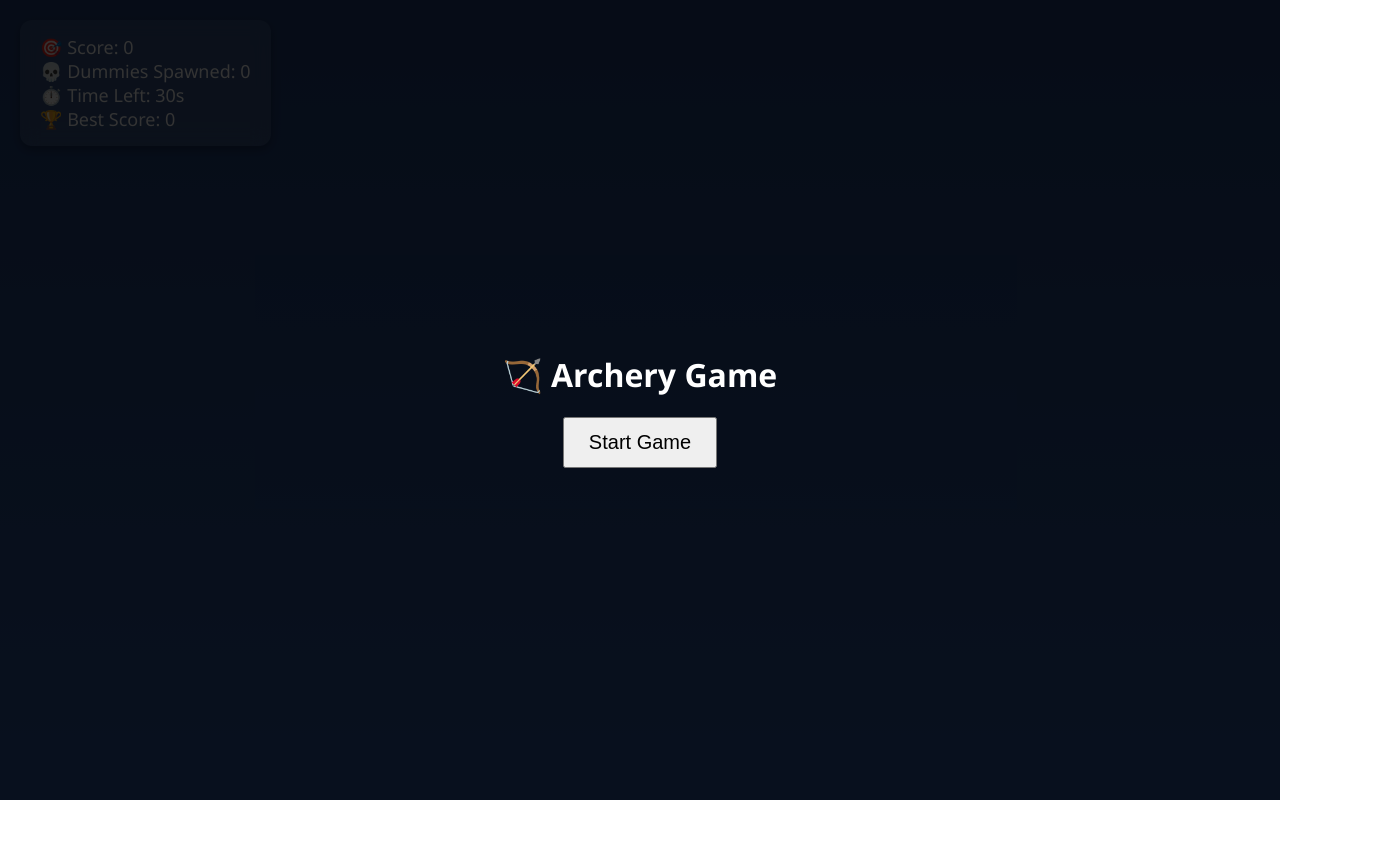
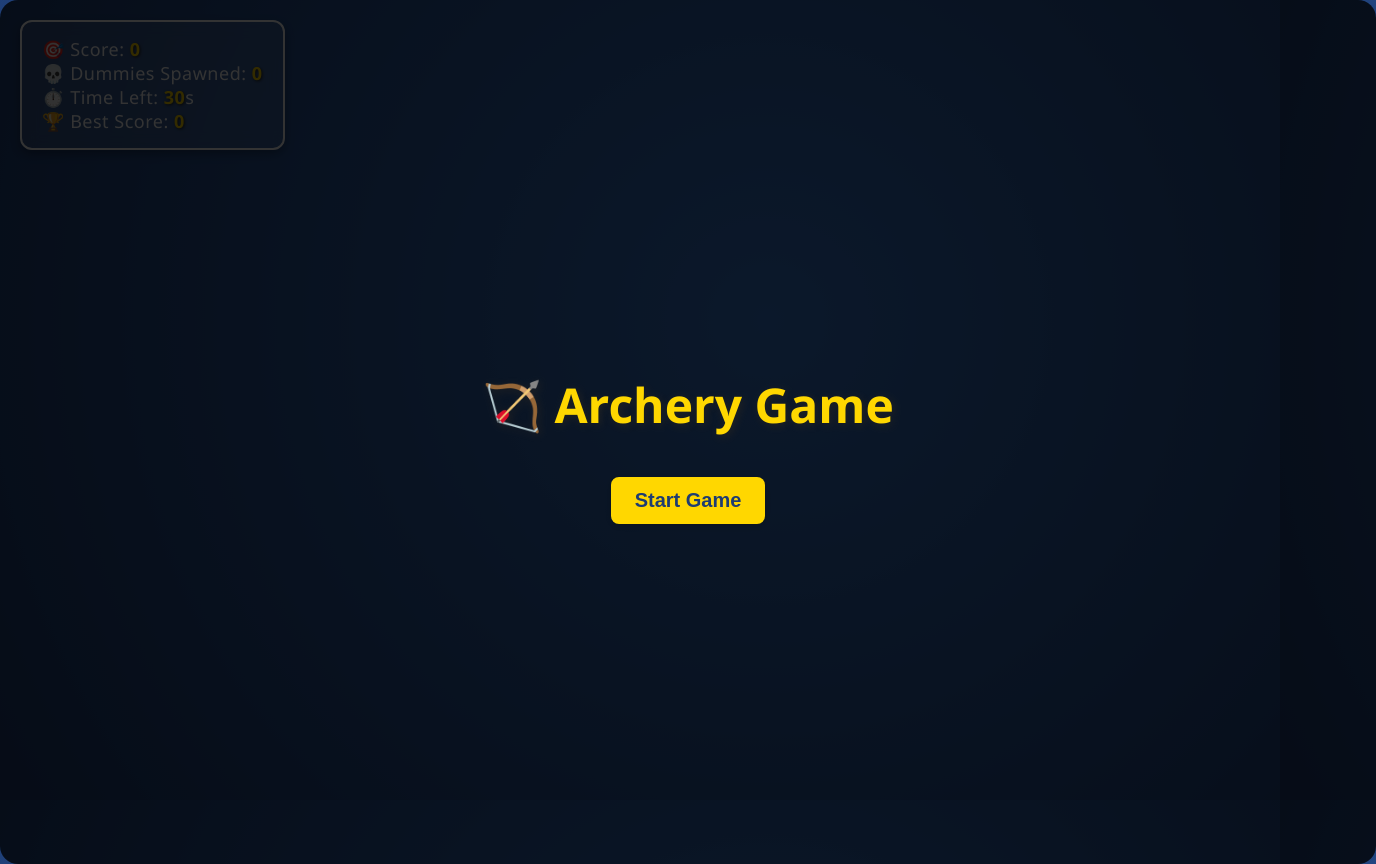
Before and after one commit to pankajgite/PGame, a plain HTML site: page index.html in a window 1280 px wide. Shown: the whole page, 1376 px wide, since content can reach past the window. Before the commit the page ends 800 px from the top, so only its background shows below. Drawn offline with Linux system fonts and the light colour scheme.

Commit message:
good fronnt end

```diff
--- a/index.html
+++ b/index.html
@@ -8,8 +8,77 @@
     body {
       margin: 0;
       overflow: hidden;
-      background: linear-gradient(to bottom, #1e3c72, #2a5298);
-      font-family: 'Segoe UI', sans-serif;
+      background: radial-gradient(circle at 60% 40%, #3a7bd5 0%, #1e3c72 100%);
+      font-family: 'Segoe UI', 'Roboto', Arial, sans-serif;
+      min-height: 100vh;
+    }
+
+    #hud {
+      border: 2px solid #fff;
+      background: rgba(30, 60, 114, 0.7);
+      box-shadow: 0 8px 24px rgba(42, 82, 152, 0.4);
+      font-weight: 500;
+      letter-spacing: 0.5px;
+    }
+
+    #hud span {
+      font-weight: bold;
+      color: #ffd700;
+      text-shadow: 1px 1px 3px #222;
+    }
+
+    #startScreen, #endScreen {
+      background: linear-gradient(135deg, #1e3c72 60%, #2a5298 100%);
+      box-shadow: 0 0 40px 10px rgba(30,60,114,0.5);
+      border-radius: 18px;
+      padding: 32px 48px;
+      animation: fadeIn 0.7s;
+    }
+
+    #startScreen h1 {
+      font-size: 3rem;
+      margin-bottom: 24px;
+      color: #ffd700;
+      text-shadow: 2px 2px 8px #222;
+    }
+
+    #startScreen button, #endScreen button {
+      background: #ffd700;
+      color: #1e3c72;
+      border: none;
+      border-radius: 8px;
+      font-size: 1.2rem;
+      font-weight: bold;
+      padding: 14px 32px;
+      margin-top: 16px;
+      box-shadow: 0 2px 8px rgba(0,0,0,0.2);
+      transition: background 0.2s, transform 0.2s;
+    }
+    #startScreen button:hover, #endScreen button:hover {
+      background: #fff;
+      transform: scale(1.05);
+    }
+
+    #endScreen #finalScore {
+      color: #ffd700;
+      text-shadow: 1px 1px 6px #222;
+    }
+
+    #message {
+      background: rgba(255, 82, 82, 0.85);
+      border-radius: 8px;
+      padding: 8px 24px;
+      box-shadow: 0 2px 8px rgba(0,0,0,0.3);
+      font-size: 2rem;
+      color: #fff;
+      opacity: 0;
+      pointer-events: none;
+      transition: opacity 0.3s ease;
+    }
+
+    @keyframes fadeIn {
+      from { opacity: 0; transform: scale(0.95);}
+      to { opacity: 1; transform: scale(1);}
     }
 
     canvas {
```
